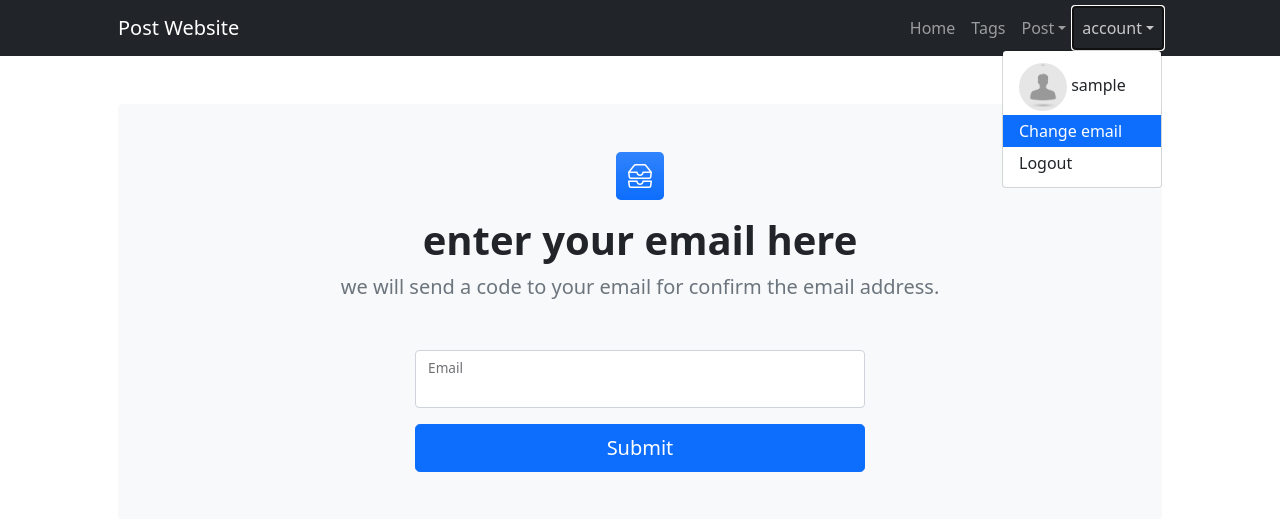
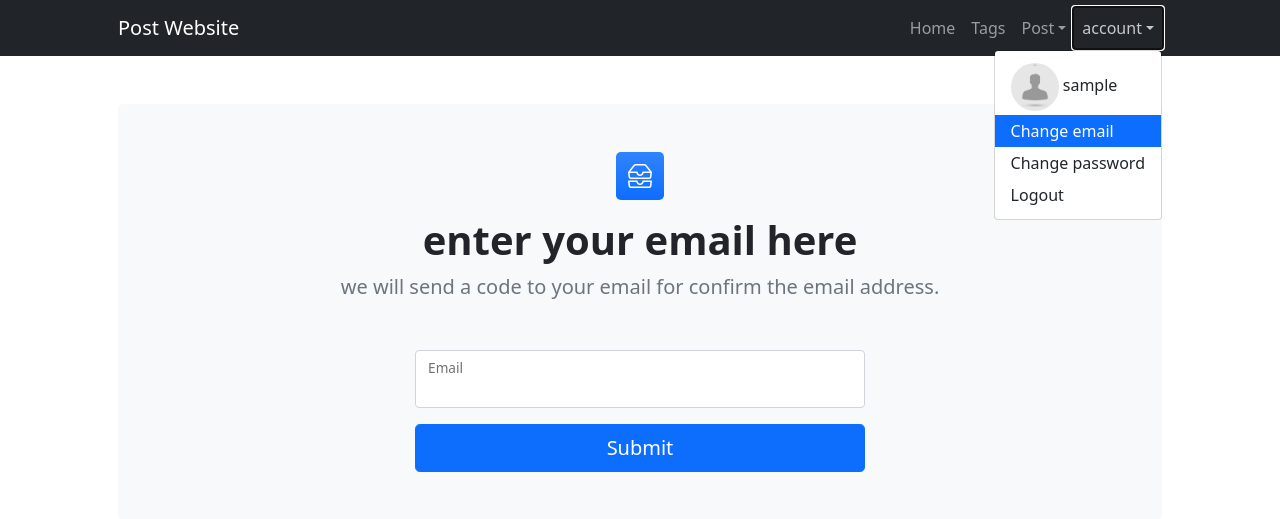
Before and after one commit to mhyrbkhshi/post_site_django, a Django app: page /create/otp in a window 1280 px wide, after a click on "account". Shown: the top 519 px of the page. Run offline with Django 4.2, Linux system fonts and the light colour scheme; the visitor is signed in with stand-in values (Sample User, id 1); data that the repository does not hold is empty; some libraries are stand-ins or nearby versions.

Commit message:
Change password option

```diff
--- a/home/templates/home/includes/header.html
+++ b/home/templates/home/includes/header.html
@@ -26,6 +26,7 @@
                             {{user.username}}
                         </a></li>
                         <li><a class="dropdown-item {% if request.resolver_match.url_name == 'create-otp' %}active{% endif %}" href="{% url 'create-otp' %}">{% if user.email %}Change email {% else %}Add email{% endif %}</a></li>
+                        <li><a class="dropdown-item {% if request.resolver_match.url_name == 'user-password' %}active{% endif %}" href="{% url 'user-password' %}">Change password</a></li>
                         <li><a class="dropdown-item {% if request.resolver_match.url_name == 'user-logout' %}active{% endif %}" href="{% url 'user-logout' %}">Logout</a></li>
                         {% else %}
                         <li><a class="dropdown-item {% if request.resolver_match.url_name == 'user-signup' %}active{% endif %}" href="{% url 'user-signup' %}">Create account</a></li>
--- a/user/forms.py
+++ b/user/forms.py
@@ -169,3 +169,28 @@ class CheckOtpForm(forms.Form):
             return True
         else:
             return False
+
+class ChangePasswordForm(forms.Form):
+    old_pass = forms.CharField(label='Your last password', max_length=120, widget=forms.PasswordInput(attrs={
+        'class':'form-control',
+        'placeholder':'Your last password',
+    }))
+
+    password = forms.CharField(label='New password', max_length=120, widget=forms.PasswordInput(attrs={
+        'class':'form-control',
+        'placeholder':'New password',
+    }))
+
+    pass_confirm = forms.CharField(label='Confirm new password', max_length=120, widget=forms.PasswordInput(attrs={
+        'class':'form-control',
+        'placeholder':'Confirm new password',
+    }))
+
+    def clean_pass_confirm(self):
+        password = self.cleaned_data.get('password')
+        pass_confirm = self.cleaned_data['pass_confirm']
+
+        if password and pass_confirm != password:
+            raise ValidationError('Password does not match with confirm password', 'not-same-pass')
+
+        return pass_confirm
--- a/user/templates/user/base_form.html
+++ b/user/templates/user/base_form.html
@@ -22,25 +22,29 @@
                 </div>
                 {% endblock icon %}
 
-                <h1 class="fw-bolder"> {% block form_head %}{{form_name}} form{% endblock form_head %} </h1>
+                <h1 class="fw-bolder" id='form-head'> {% block form_head %}{{form_name}} form{% endblock form_head %} </h1>
                 <p class="lead fw-normal text-muted mb-0">{% block form_info %}No information for this form.{% endblock form_info %}</p>
             </div>
             <div class="row gx-5 justify-content-center">
                 <div class="col-lg-8 col-xl-6">
 
-                    <form id="userForm" action='' method='POST'>
+                    <form id="userForm" action='' method='POST' novalidate>
                         {% csrf_token %}
 
                         {% block fields %}
 
+                        {% if form.non_field_errors %}
+                            <div class='alert-danger'>{{form.non_field_errors}}</div>
+                        {% endif %}
+
                         {% for input in form %}
                         <div class="form-floating mb-3">
 
-                            {% if input.name != 'photo' %}
+                            {% if input.name == 'photo' %}
+                            <div id='post_img'>{{input}}</div>
+                            {% else %}
                             {{input}}
                             <label for="{{input.name}}">{{input.label}}</label>
-                            {% else %}
-                            <div id='post_img'>{{input}}</div>
                             {% endif %}
 
                             {% if input.errors %}
@@ -77,9 +81,6 @@
         var error = document.getElementById('error')
         if (error){
             error.parentElement.getElementsByTagName('input')[0].scrollIntoView()
-        }else{
-            form = document.getElementById('userForm')
-            form.scrollIntoView()
         }
     })
 </script>
--- a/user/urls.py
+++ b/user/urls.py
@@ -1,10 +1,11 @@
 from django.urls import path
-from .views import UserLogoutView, UserSigninView, UserSignupView, UserProfileView, UserEditView, create_otp_view, check_otp_view
+from .views import UserLogoutView, UserSigninView, UserSignupView, UserProfileView, UserEditView, create_otp_view, check_otp_view, UpdatePassView
 
 urlpatterns = [
     path('logout/', UserLogoutView.as_view(), name='user-logout'),
     path('signin/', UserSigninView.as_view(), name='user-signin'),
     path('signup/', UserSignupView.as_view(), name='user-signup'),
+    path('profile/changepass', UpdatePassView.as_view(), name='user-password'),
     path('profile/<str:username>/', UserProfileView.as_view(), name='user-profile'),
     path('profile/<str:username>/edit/', UserEditView.as_view(), name='user-edit'),
     path('create/otp', create_otp_view, name='create-otp'),
--- a/user/views.py
+++ b/user/views.py
@@ -3,7 +3,7 @@ from django.urls import reverse
 from django.contrib.auth import login, logout
 from django.views.generic import View, ListView, UpdateView
 from django.contrib.auth import authenticate
-from .forms import UserLoginForm, ClientUserCreateForm, ClientUserEditForm, CreateOtpForm, CheckOtpForm
+from .forms import UserLoginForm, ClientUserCreateForm, ClientUserEditForm, CreateOtpForm, CheckOtpForm,ChangePasswordForm
 from .models import User, Otp
 from django.http import Http404
 
@@ -183,3 +183,28 @@ def check_otp_view(request):
 
     else:
         raise Http404()
+
+class UpdatePassView(View):
+    form_class = ChangePasswordForm
+    template_name = 'user/password_form.html'
+
+    def get(self, request):
+        if request.user.is_authenticated :
+            return get_form_response(request, self.template_name,'Change password', self.form_class())
+        else : raise Http404()
+
+    def post(self, request):
+        if request.user.is_authenticated :
+            form = self.form_class(request.POST)
+            if form.is_valid():
+                old_pass = form.cleaned_data['old_pass']
+                if request.user.check_password(old_pass):
+                    request.user.set_password(form.cleaned_data['password'])
+                    return HttpResponseRedirect(reverse('home-index'))
+
+                else:
+                    form.add_error('old_pass', 'This password does not match')
+
+            return get_form_response(request, self.template_name, 'Change password', form)
+
+        else : raise Http404
```
Also changed, not shown: user/templates/user/password_form.html (added, +17 -0 lines), user/templates/user/user_form.html (renamed from user/templates/user/user_update.html).
